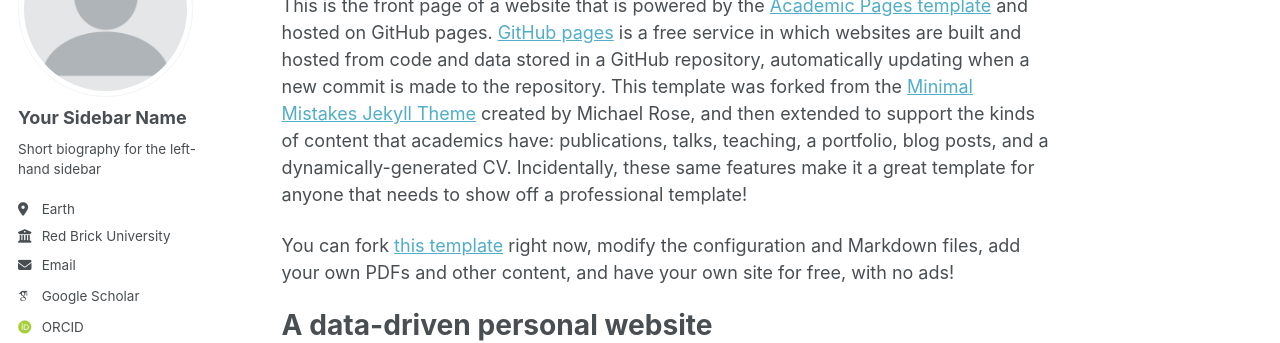
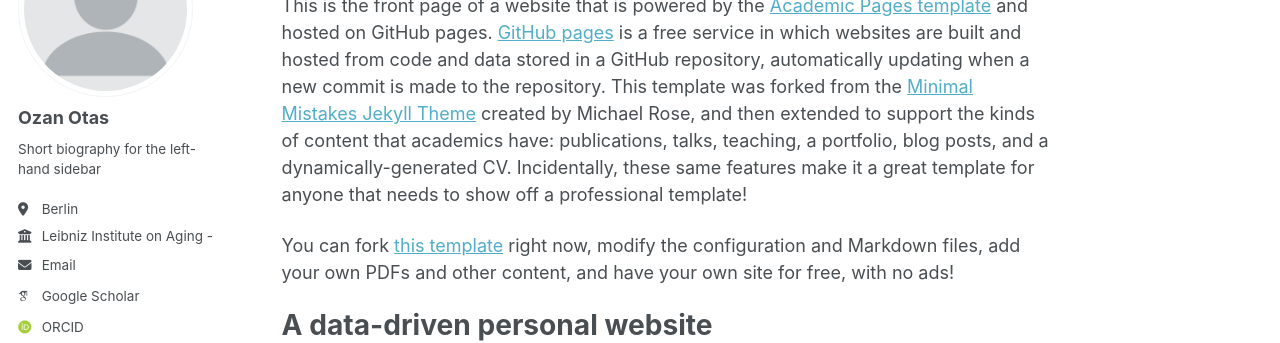
Before and after one commit to OzanOtas/ozanotas.github.io, a Jekyll site: the page built from _pages/about.md, in a window 1280 px wide. Shown: the part 177-520 px from the top of the page. Built offline with Jekyll 4.4.1, drawn with Linux system fonts in a browser that asks for light colours; some web fonts are replaced; a script that is not in the unit is left out.

Commit message:
Update author information in _config.yml

```diff
--- a/_config.yml
+++ b/_config.yml
@@ -24,11 +24,11 @@ repository               : "academicpages/academicpages.github.io"
 author:
   # Biographic information
   avatar           : "profile.png"
-  name             : "Your Sidebar Name"
+  name             : "Ozan Otas"
   pronouns         : # example: "she/her"
   bio              : "Short biography for the left-hand sidebar"
-  location         : "Earth"
-  employer         : "Red Brick University"
+  location         : "Berlin"
+  employer         : "Leibniz Institute on Aging - Fritz Lipmann Institute (FLI)"
   uri              : # URL
   email            : "none@example.org"
 
```
